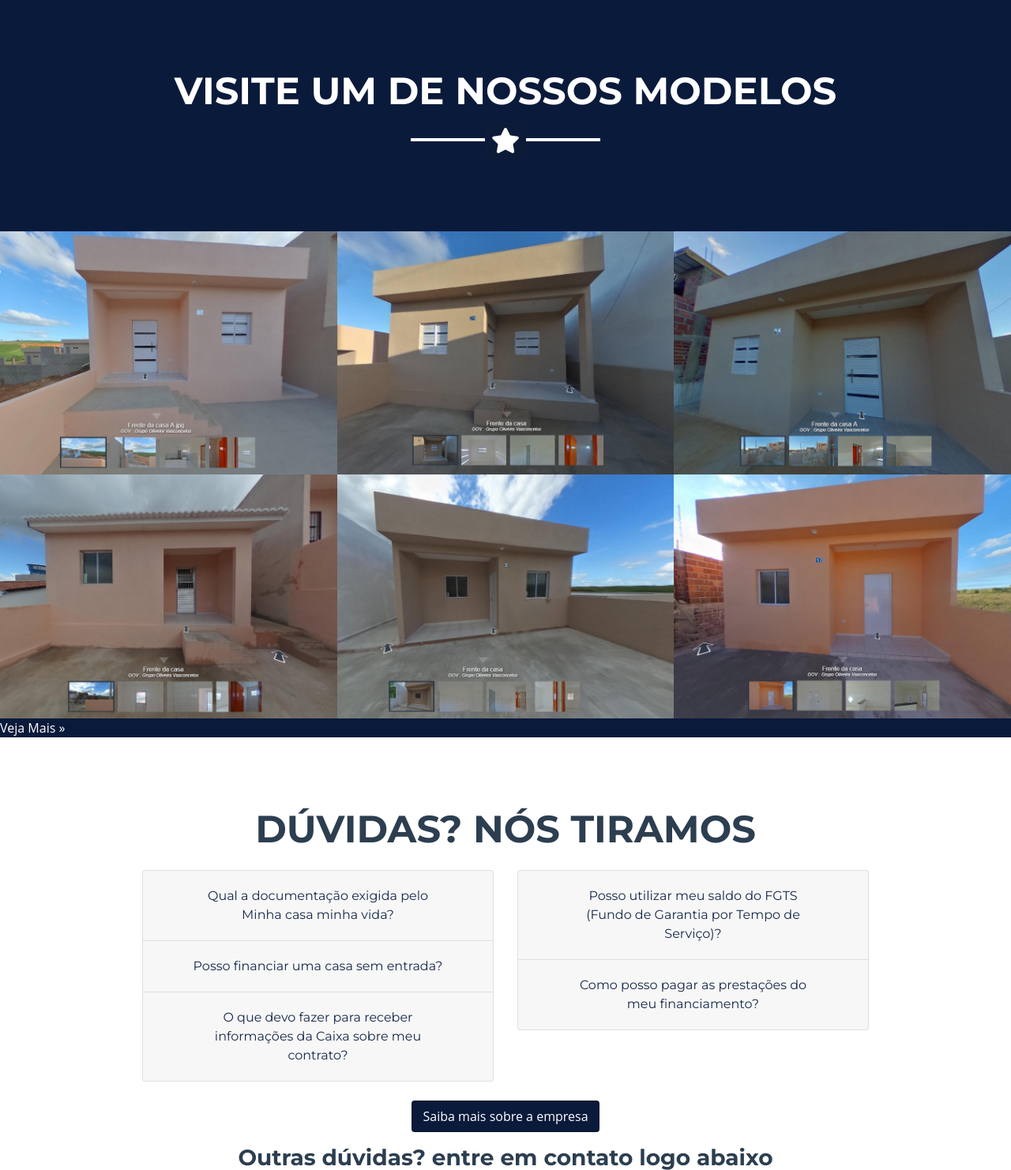
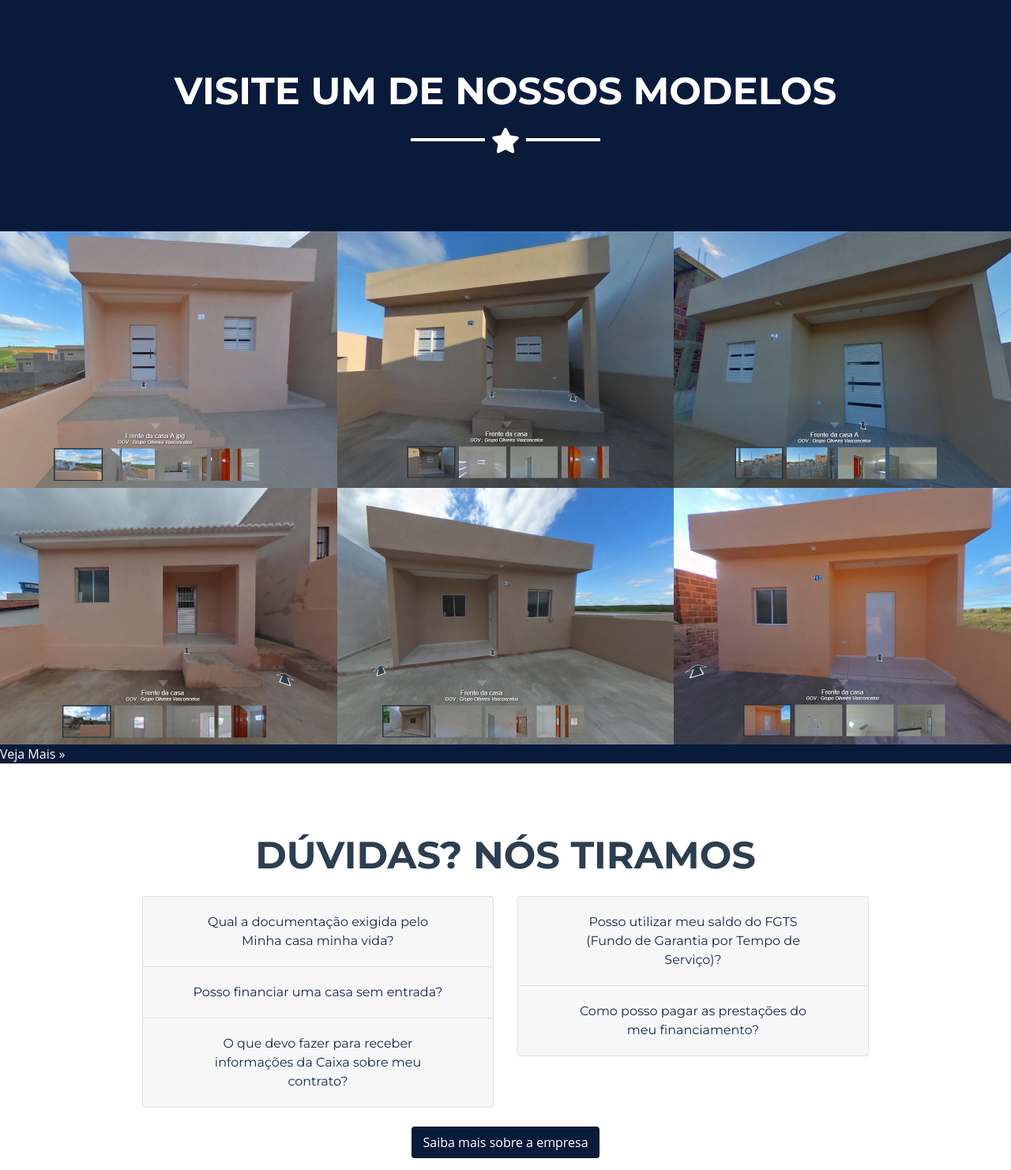
Before and after one commit to wesleyvicen/GOVPE, a PHP site: page / in a window 1280 px wide. Shown: the part 1004-2486 px from the top of the page at 79% size. Run offline with PHP 8.4, Linux system fonts and the light colour scheme; data that the repository does not hold is empty; some libraries are stand-ins or nearby versions.

Commit message:
padronizado tamanho de imagens da thumb

```diff
--- a/css/style.css
+++ b/css/style.css
@@ -652,6 +652,12 @@ footer a.byWesley:hover {
     font-size: 0;
 }
 
+.thumb{
+    width:584px;
+    height:325px;
+    object-fit: cover;
+}
+
 .btn-primary {
     background-color: #0a1a3b;
     border-color: #0e182d
--- a/paginas/sonhos.php
+++ b/paginas/sonhos.php
@@ -20,7 +20,7 @@
 
                     echo '<div class="col-lg-4 col-sm-6">
                                 <a class="gov-box" href="'.utf8_encode($f['fullsize']).'">
-                                <img class="img-fluid" src="'.utf8_encode($f['thumbnails']).'" alt="Entrega da Casa para '.utf8_encode($f['titulo']).'">
+                                <img class="img-fluid thumb" src="'.utf8_encode($f['thumbnails']).'" alt="Entrega da Casa para '.utf8_encode($f['titulo']).'">
                                 <div class="gov-box-caption">
                                     <div class="gov-box-caption-content">
                                         <div class="project-category text-faded">
--- a/paginas/tour360.php
+++ b/paginas/tour360.php
@@ -13,7 +13,7 @@
             <div class="row no-gutters">
                 <div class="col-lg-4 col-sm-6">
                     <a class="gov-box" href="https://bit.ly/govpe01">
-                        <img class="img-fluid" src="img/gov/tour/1.jpg" alt="Visite um dos nossos modelos em 360º">
+                        <img class="img-fluid thumb" src="img/gov/tour/1.jpg" alt="Visite um dos nossos modelos em 360º">
                         <div class="gov-box-caption">
                             <div class="gov-box-caption-content">
                                 <div class="project-name">
@@ -26,7 +26,7 @@
                 </div>
                 <div class="col-lg-4 col-sm-6">
                     <a class="gov-box" href="https://bit.ly/govpe02">
-                        <img class="img-fluid" src="img/gov/tour/2.jpg" alt="Visite um dos nossos modelos em 360º">
+                        <img class="img-fluid thumb" src="img/gov/tour/2.jpg" alt="Visite um dos nossos modelos em 360º">
                         <div class="gov-box-caption">
                             <div class="gov-box-caption-content">
                                 <div class="project-name">
@@ -39,7 +39,7 @@
                 </div>
                 <div class="col-lg-4 col-sm-6">
                     <a class="gov-box" href="https://bit.ly/govpe03">
-                        <img class="img-fluid" src="img/gov/tour/3.jpg" alt="Visite um dos nossos modelos em 360º">
+                        <img class="img-fluid thumb" src="img/gov/tour/3.jpg" alt="Visite um dos nossos modelos em 360º">
                         <div class="gov-box-caption">
                             <div class="gov-box-caption-content">
                                 <div class="project-name">
@@ -52,7 +52,7 @@
                 </div>
                 <div class="col-lg-4 col-sm-6">
                     <a class="gov-box" href="https://bit.ly/govpe04">
-                        <img class="img-fluid" src="img/gov/tour/4.jpg" alt="Visite um dos nossos modelos em 360º">
+                        <img class="img-fluid thumb" src="img/gov/tour/4.jpg" alt="Visite um dos nossos modelos em 360º">
                         <div class="gov-box-caption">
                             <div class="gov-box-caption-content">
                                 <div class="project-name">
@@ -65,7 +65,7 @@
                 </div>
                 <div class="col-lg-4 col-sm-6">
                     <a class="gov-box" href="https://bit.ly/govpe05">
-                        <img class="img-fluid" src="img/gov/tour/5.jpg" alt="Visite um dos nossos modelos em 360º">
+                        <img class="img-fluid thumb" src="img/gov/tour/5.jpg" alt="Visite um dos nossos modelos em 360º">
                         <div class="gov-box-caption">
                             <div class="gov-box-caption-content">
                                 <div class="project-name">
@@ -78,7 +78,7 @@
                 </div>
                 <div class="col-lg-4 col-sm-6">
                     <a class="gov-box" href="https://bit.ly/govpe06">
-                        <img class="img-fluid" src="img/gov/tour/6.jpg" alt="Visite um dos nossos modelos em 360º">
+                        <img class="img-fluid thumb" src="img/gov/tour/6.jpg" alt="Visite um dos nossos modelos em 360º">
                         <div class="gov-box-caption">
                             <div class="gov-box-caption-content">
                                 <div class="project-name">
@@ -96,7 +96,7 @@
                         <div class="row no-gutters">
                             <div class="col-lg-4 col-sm-6">
                                 <a class="gov-box" href="https://bit.ly/govpe07">
-                                    <img class="img-fluid" src="img/gov/tour/7.jpg" alt="Visite um dos nossos modelos em 360º">
+                                    <img class="img-fluid thumb" src="img/gov/tour/7.jpg" alt="Visite um dos nossos modelos em 360º">
                                     <div class="gov-box-caption">
                                         <div class="gov-box-caption-content">
 
@@ -110,7 +110,7 @@
                             </div>
                             <div class="col-lg-4 col-sm-6">
                                 <a class="gov-box" href="https://bit.ly/govpe08">
-                                    <img class="img-fluid" src="img/gov/tour/8.jpg" alt="Visite um dos nossos modelos em 360º">
+                                    <img class="img-fluid thumb" src="img/gov/tour/8.jpg" alt="Visite um dos nossos modelos em 360º">
                                     <div class="gov-box-caption">s
                                         <div class="gov-box-caption-content">
                                             <div class="project-name">
```
